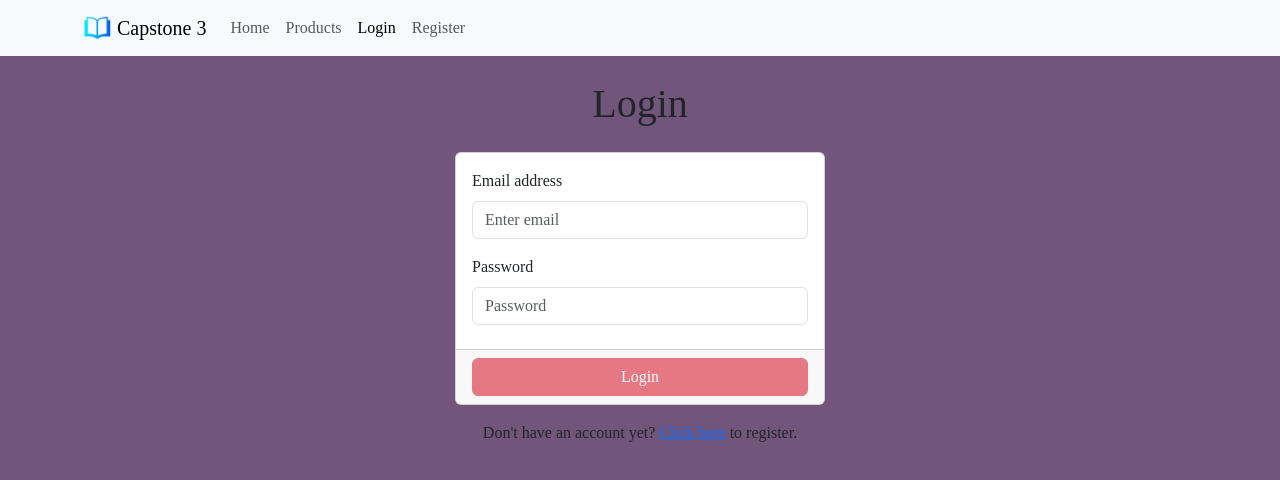
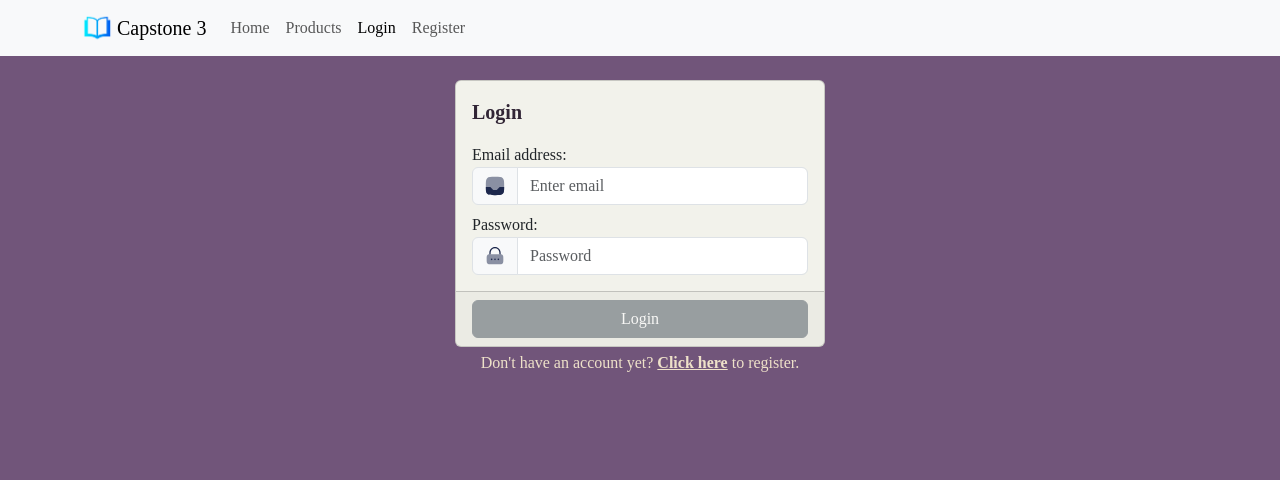
Before and after one commit to rowietamayo/capstone3, a React (Vite) app: page /login in a window 1280 px wide. Shown: the top 480 px of the page. Built offline with nearby package versions, Linux system fonts and the light colour scheme; no server answers.

Commit message:
modify login UI

```diff
--- a/src/pages/Login.jsx
+++ b/src/pages/Login.jsx
@@ -1,7 +1,13 @@
 import { useContext, useEffect, useState } from "react"
-import { Button, Card, CardFooter, Form } from "react-bootstrap"
+import {
+  Button,
+  Card,
+  CardFooter,
+  Form,
+  Image,
+  InputGroup,
+} from "react-bootstrap"
 import { Link, useNavigate } from "react-router-dom"
-
 import Swal from "sweetalert2"
 
 import UserContext from "../context/UserContext"
@@ -86,37 +92,54 @@ export default function Login() {
 
   return (
     <Form onSubmit={(e) => authenticate(e)}>
-      <h1 className="my-4 text-center">Login</h1>
-      <div className="form-wrapper">
-        <Card className="w-100">
+      <div className="form-wrapper mt-4">
+        <Card id="login-card">
           <Form.Group className="p-3">
-            <Form.Label>Email address</Form.Label>
+            <p className=" text-start fs-5 title fw-bold ">Login</p>
+            <Form.Label htmlFor="form-email" className="mb-0">
+              Email address:
+            </Form.Label>
+            <InputGroup>
+              <InputGroup.Text>
+                <Image src="image/email.svg" id="form-image" />
+              </InputGroup.Text>
               <Form.Control
                 name="email"
                 type="email"
                 placeholder="Enter email"
+                id="form-email"
                 required
                 value={email}
+                autoComplete="on"
                 onChange={(e) => setEmail(e.target.value)}
               />
-          </Form.Group>
+            </InputGroup>
 
-          <Form.Group className="mx-3 mb-4">
-            <Form.Label>Password</Form.Label>
+            <Form.Group>
+              <Form.Label htmlFor="form-password" className="mt-2 mb-0">
+                Password:
+              </Form.Label>
+              <InputGroup>
+                <InputGroup.Text>
+                  <Image src="image/password.svg" id="form-image" />
+                </InputGroup.Text>
                 <Form.Control
                   name="password"
                   type="password"
                   placeholder="Password"
+                  id="form-password"
                   required
                   value={password}
                   onChange={(e) => setPassword(e.target.value)}
                 />
+              </InputGroup>
+            </Form.Group>
           </Form.Group>
 
           <CardFooter className="text-muted">
             <Button
               className="w-100"
-              variant={isActive ? "primary" : "danger"}
+              variant={isActive ? "primary" : "secondary"}
               type="submit"
               id="loginBtn"
               disabled={!isActive}
@@ -126,8 +149,20 @@ export default function Login() {
           </CardFooter>
         </Card>
       </div>
-      <p className="text-center mt-3">
-        Don&apos;t have an account yet? <Link to="/register">Click here</Link>{" "}
+      <p
+        className="text-center mt-1 "
+        style={{ textDecoration: "none", color: "#eee1c9" }}
+      >
+        Don&apos;t have an account yet?{" "}
+        <Link
+          to="/register"
+          style={{
+            color: "#eee1c9",
+            fontWeight: "bold",
+          }}
+        >
+          Click here
+        </Link>{" "}
         to register.
       </p>
     </Form>
```
Lines whose indentation alone changed are shown as unchanged.
